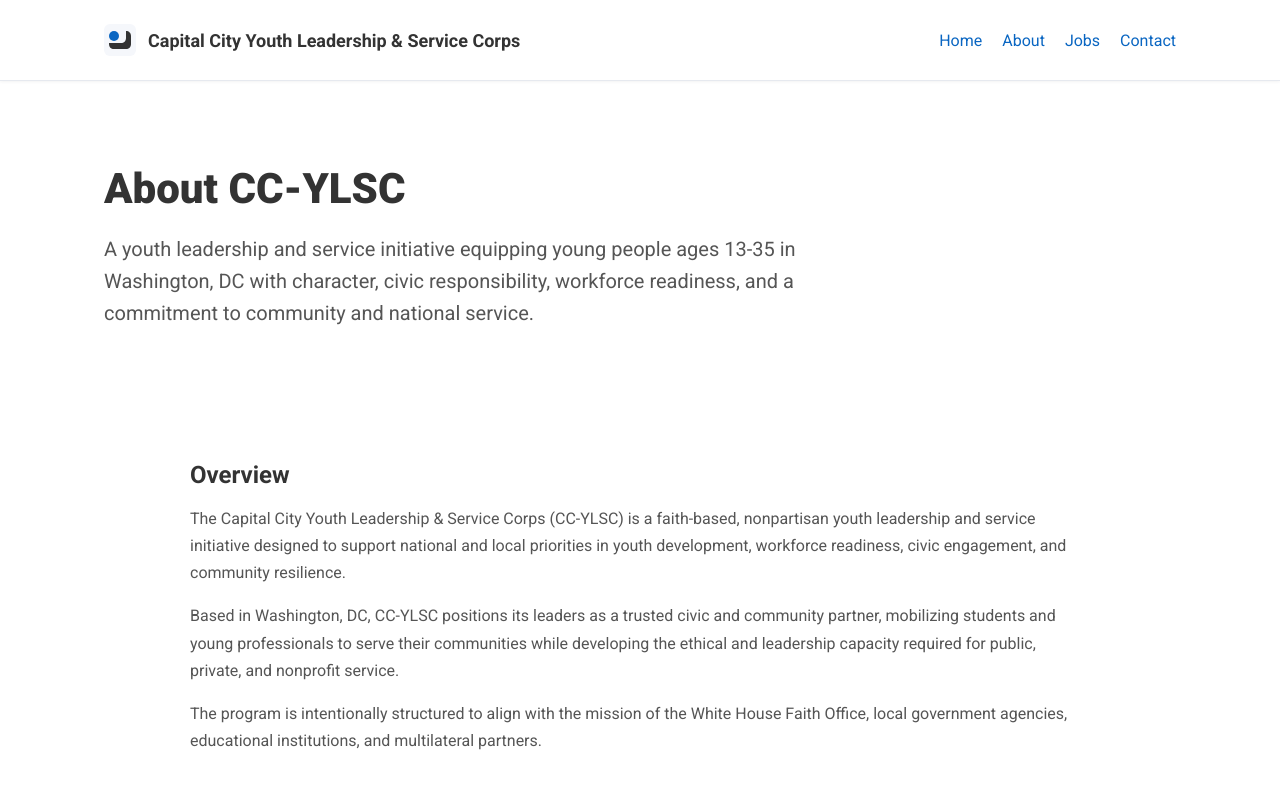
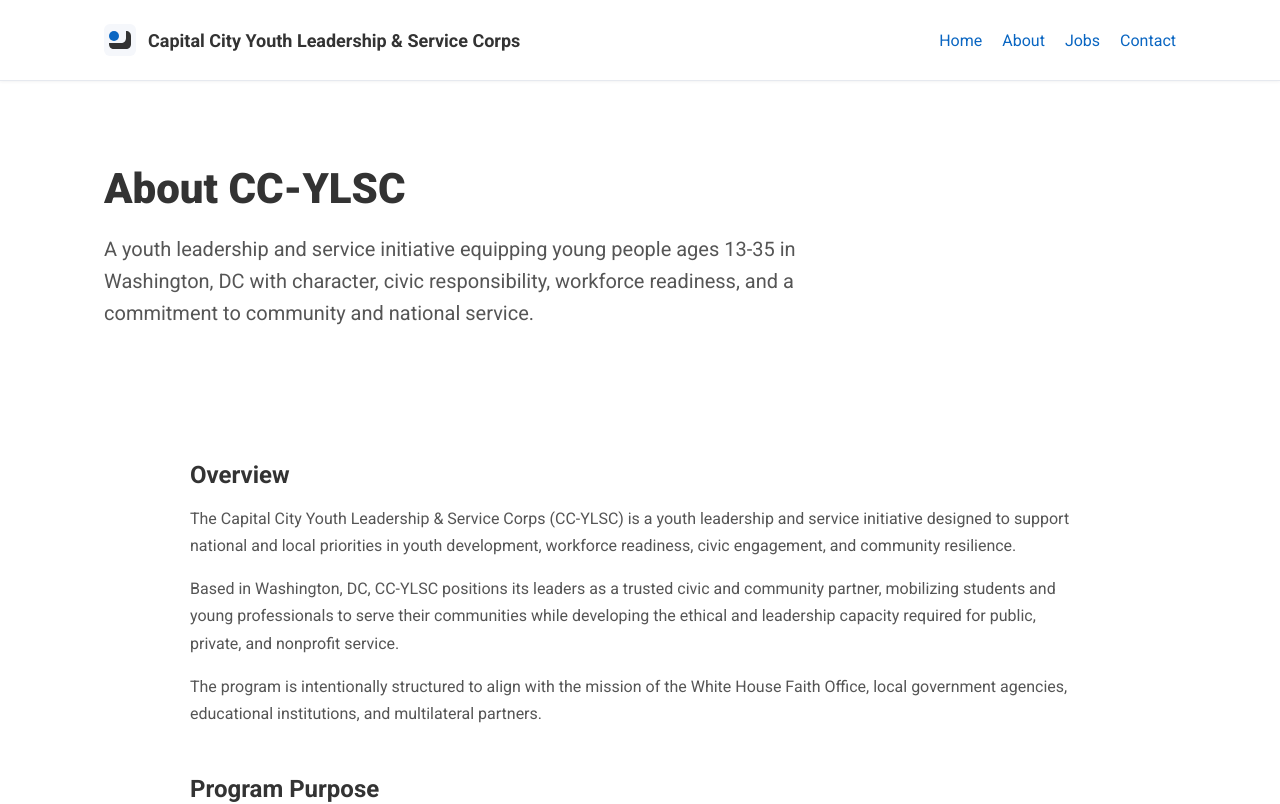
Before and after one commit to ToluAkinlabi/ccylsc, a Next.js app: page /about in a window 1280 px wide. Shown: the top 804 px of the page. Built offline with nearby package versions, Linux system fonts and the light colour scheme.

Commit message:
fix: update description of CC-YLSC to remove faith-based reference and clarify governance title

```diff
--- a/app/about/page.tsx
+++ b/app/about/page.tsx
@@ -19,7 +19,7 @@
 
             <h2 style={{ marginTop: 48, marginBottom: 16 }}>Overview</h2>
             <p style={{ lineHeight: 1.7, color: "#555", marginBottom: 16 }}>
-              The Capital City Youth Leadership & Service Corps (CC-YLSC) is a faith-based, nonpartisan
+              The Capital City Youth Leadership & Service Corps (CC-YLSC) is a
               youth leadership and service initiative designed to support national and local priorities in
               youth development, workforce readiness, civic engagement, and community resilience.
             </p>
@@ -193,7 +193,7 @@
 
             <h2 style={{ marginTop: 48, marginBottom: 16 }}>Governance & Oversight</h2>
             <ul style={{ lineHeight: 1.8, color: "#555", marginBottom: 16, paddingLeft: 24 }}>
-              <li>Program Director (Capital City Church)</li>
+              <li>Program Director (BLW Oasis Capital City)</li>
               <li>Advisory Board comprising educators, civic leaders, workforce professionals, and community stakeholders</li>
               <li>Clear compliance standards ensuring nonpartisan, non-electoral operations</li>
             </ul>
```
